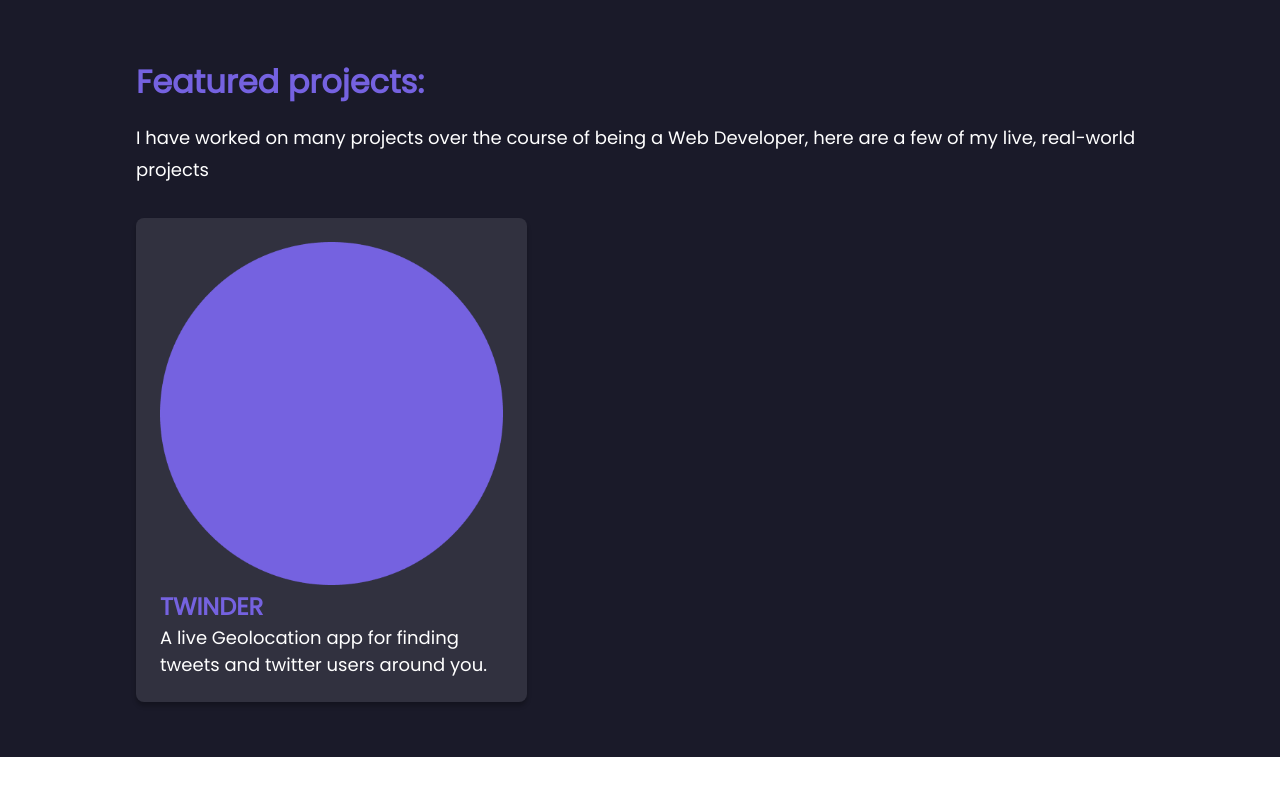
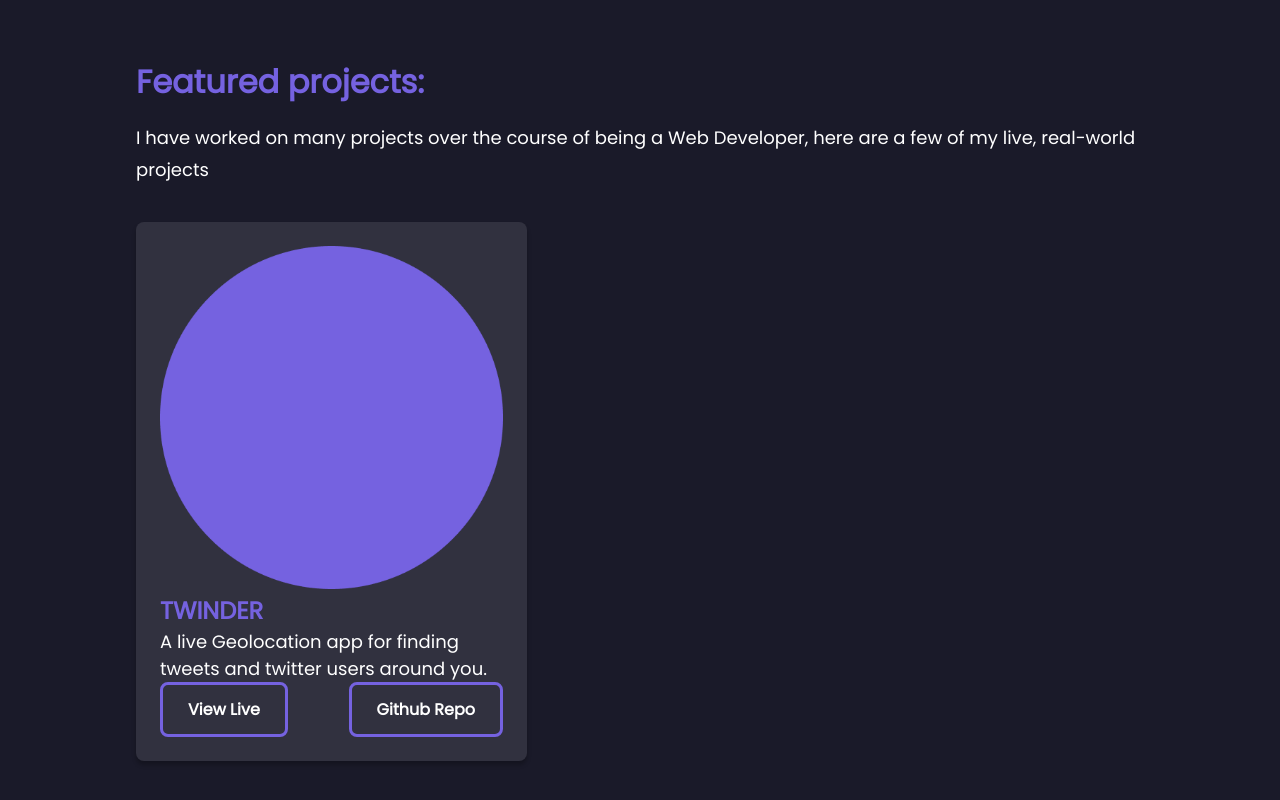
Before and after one commit to AnkitTomar2312/MyPortfolio, a React (Create React App) app in the folder client/: page / in a window 1280 px wide. Shown: the part 3045-3845 px from the top of the page. Before the commit the page ends 3802 px from the top, so only its background shows below. Built offline with nearby package versions, Linux system fonts and the light colour scheme.

Commit message:
project cart completed

```diff
--- a/client/src/components/Projects/Projects.css
+++ b/client/src/components/Projects/Projects.css
@@ -14,7 +14,7 @@
 .project-div img {
   width: 100%;
 }
-.project-div p:nth-child(2) {
+.project-title {
   color: #7562e0;
   font-family: Poppins;
   font-size: 24px;
@@ -22,7 +22,7 @@
   font-weight: 600;
   line-height: normal;
 }
-.project-div p:nth-child(3) {
+.project-info {
   color: #fff;
   font-family: Poppins;
   font-size: 18px;
@@ -30,3 +30,25 @@
   font-weight: 500;
   line-height: normal;
 }
+.project-viewlive,
+.project-gitHub {
+  padding: 12px 25px;
+  color: #fff;
+  font-family: Poppins;
+  font-size: 16px;
+  font-style: normal;
+  font-weight: 600;
+  line-height: normal;
+  border-radius: 8px;
+  background: transparent;
+  border: 3px solid #7562e0;
+}
+
+.project-viewlive:hover {
+  background-color: #7562e0;
+  transition: background-color 0.5s ease-in-out;
+}
+.project-gitHub:hover {
+  background-color: #7562e0;
+  transition: background-color 0.5s ease-in-out;
+}
--- a/client/src/components/Projects/Projects.js
+++ b/client/src/components/Projects/Projects.js
@@ -40,7 +40,7 @@ const Projects = () => {
       <div
         style={{
           display: "flex",
-          marginTop: "32px",
+          marginTop: "36px",
           flexShrink: "0",
           flexWrap: "wrap",
           gap: "24px",
@@ -50,8 +50,18 @@ const Projects = () => {
           return (
             <div className="project-div" key={index}>
               <img src={item.image} />
-              <p>{item.title}</p>
-              <p>{item.info}</p>
+              <p className="project-title">{item.title}</p>
+              <p className="project-info">{item.info}</p>
+              <div
+                style={{
+                  display: "flex",
+                  justifyContent: "space-between",
+                  alignItems: "center",
+                }}
+              >
+                <p className="project-viewlive">View Live</p>
+                <p className="project-gitHub">Github Repo</p>
+              </div>
             </div>
           );
         })}
```
